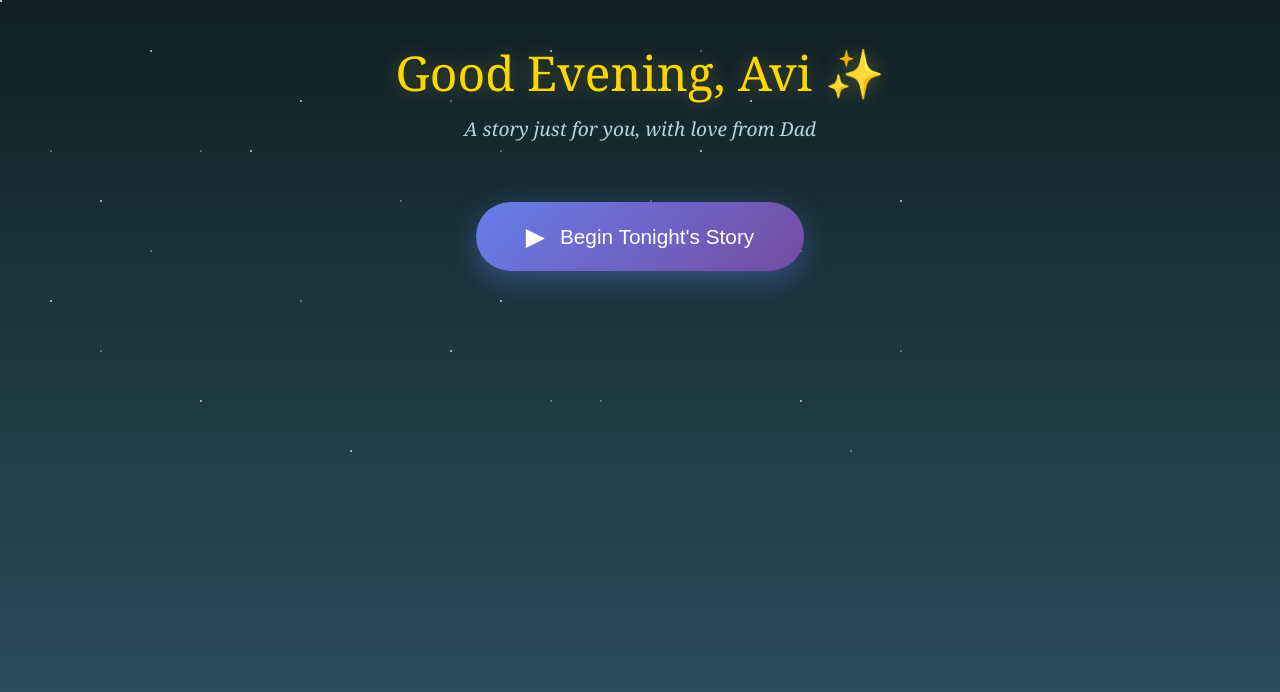
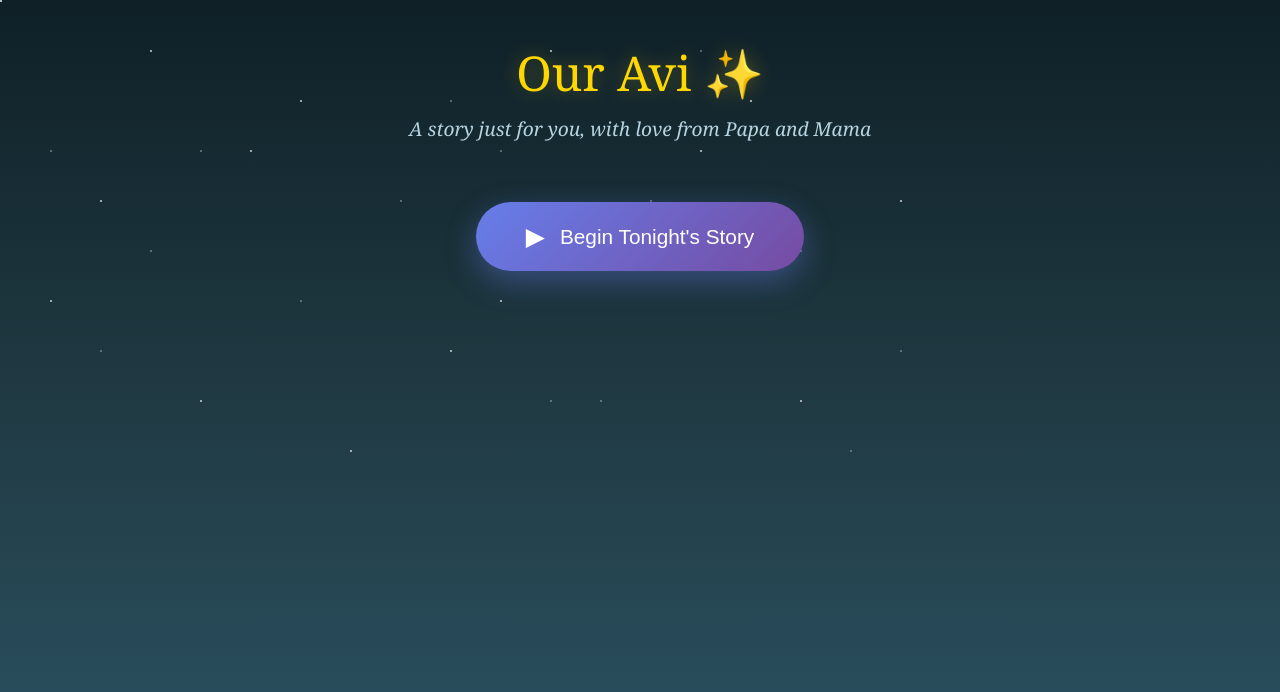
Before and after one commit to TIN2131/AvisStories, a plain HTML site: page index.html in a window 1280 px wide. Drawn offline with Linux system fonts and the light colour scheme.

Commit message:
Update header text for personalization

```diff
--- a/index.html
+++ b/index.html
@@ -10,8 +10,8 @@
     <div class="stars"></div>
     <div class="container">
         <header>
-            <h1>Good Evening, Avi ✨</h1>
-            <p class="subtitle">A story just for you, with love from Dad</p>
+            <h1>Our Avi ✨</h1>
+            <p class="subtitle">A story just for you, with love from Papa and Mama</p>
         </header>
 
         <div class="music-player" id="musicPlayer">
```
